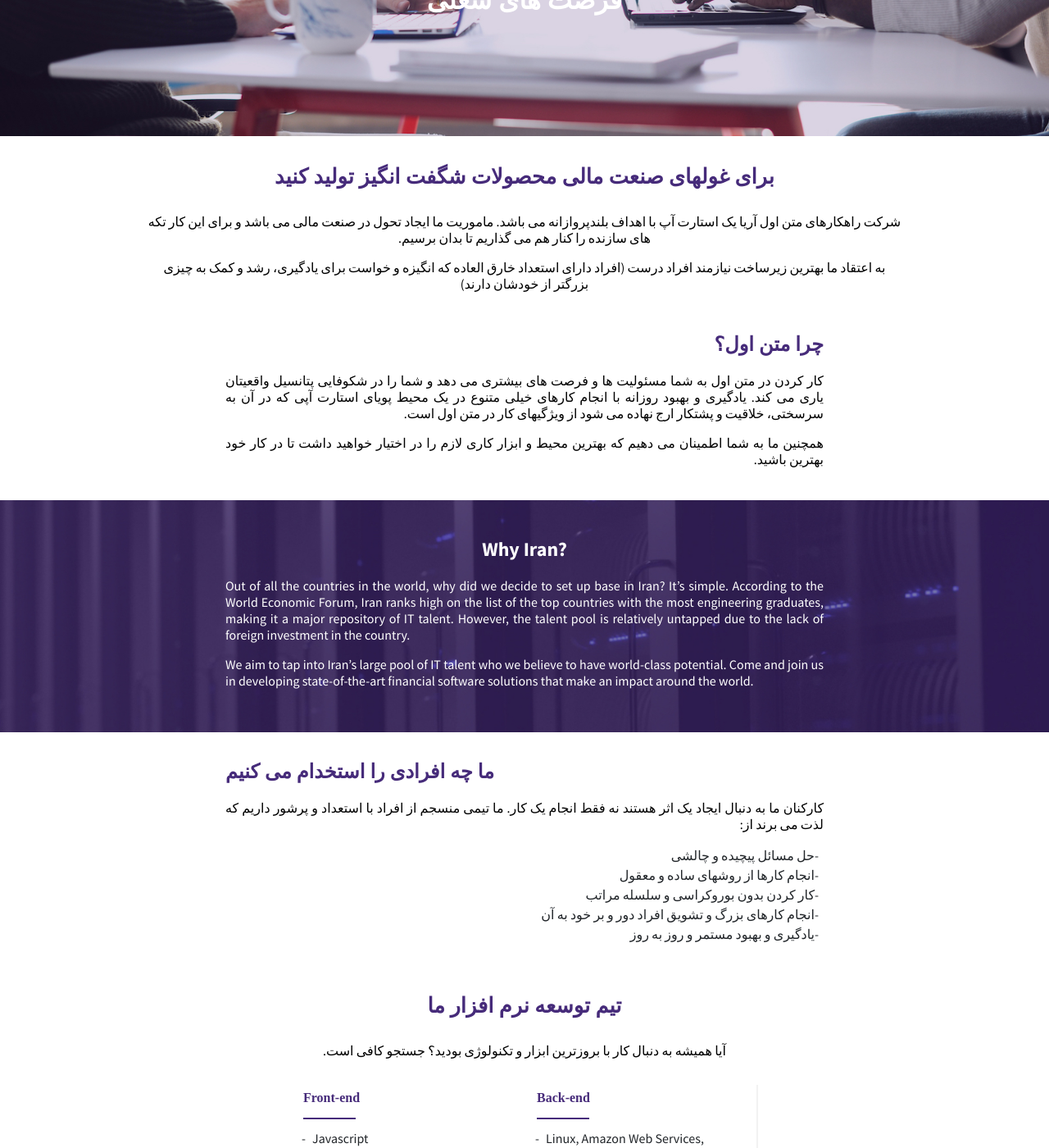
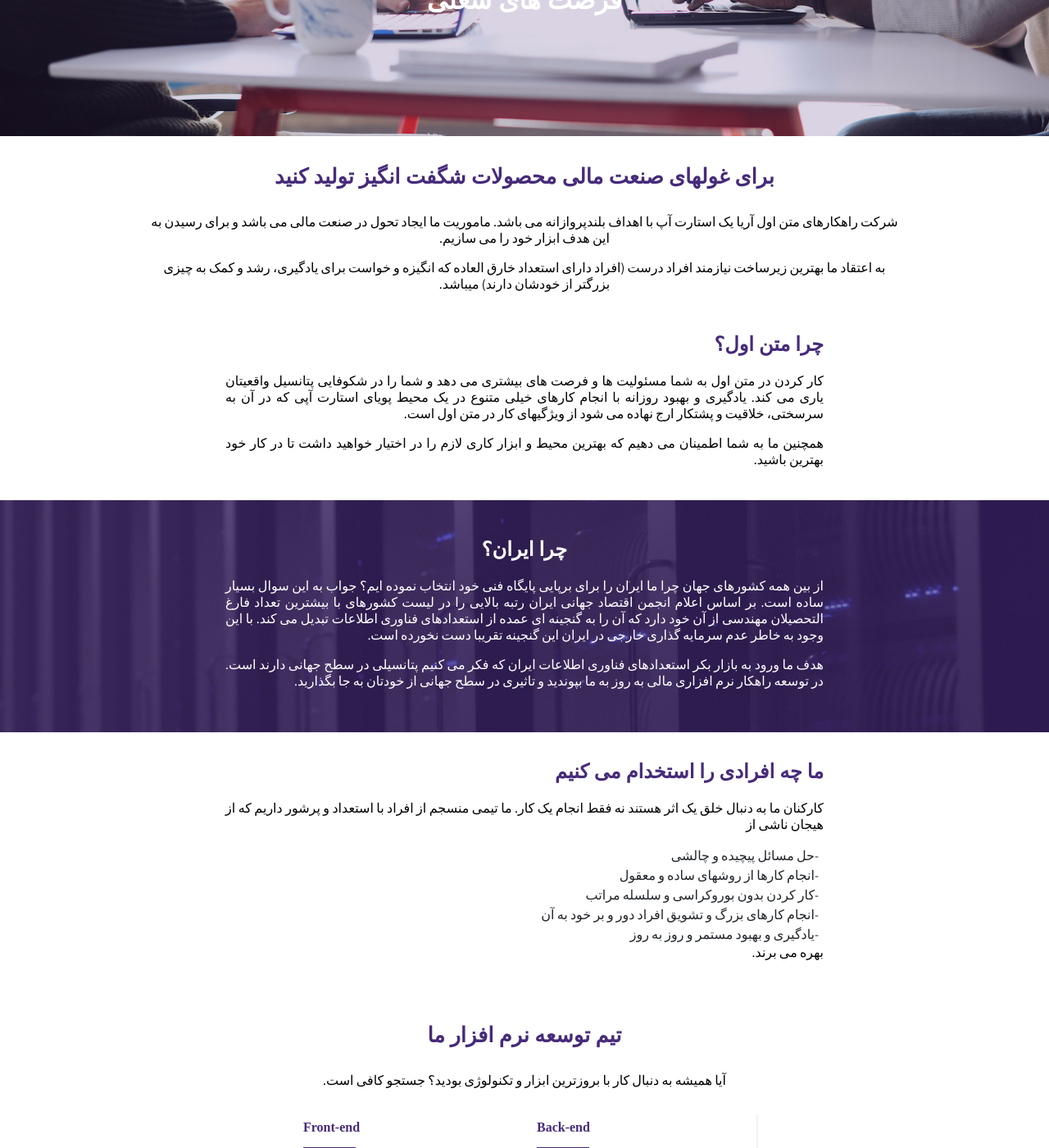
Before and after one commit to shayan-binary/firstsource, a Jekyll site: the page built from fa/careers.html, in a window 1280 px wide and 1400 px high, scrolled down 201 px. Shown: the whole window at 82% size. Built offline with Jekyll 4.4.1, drawn with Linux system fonts in a browser that asks for light colours; some web fonts are replaced; some of the changed text lies outside the part shown.

Commit message:
fix translation

```diff
--- a/_data/translations.yml
+++ b/_data/translations.yml
@@ -14,7 +14,7 @@ fa:
   learn-more: "بیشتر بدانید"
   services-text: "ما بهترین راهکارهای تکنولوژیک را تولید می کنیم که به مشتریانمان در باینری آپشنز و کارگزاری فارکس کمک می کند که سود نهایی خود را بیشینه کنند."
   services-page-title: "ما نرم افزارها و اپلیکیشن های قدرتمند و در عین حال قابل فهمی تولید می کنیم که خدمات مالی را برای همه قابل دسترس می کنند."
-  services-page-text: "راهکارهای متن اول آریا تیم مهندسی نرم افزاری است که صنعت مالی به آن نیاز دارد، ما با عرضه راهکارهای تکنولوژیک خوش ساخت و جامع، امکان ساختن نرم افزارهای بهتر و مدیریت بهتر زیرساختها و افزایش سود نهایی را برای مشتری خود میسر می کنیم."
+  services-page-text: "راهکارهای متن اول آریا تیم مهندسی نرم افزاری است که صنعت مالی به آن نیاز دارد، ما با عرضه راهکارهای خوش ساخت و جامع تکنولوژیک، امکان ساختن نرم افزارهای بهتر و مدیریت بهتر زیرساختها و افزایش سود نهایی را برای مشتری خود میسر می کنیم."
   what-we-do: "What we do"
   strategy-and-planning: "استراتژی و برنامه ریزی"
   strategy-and-planning-text: "ما برای پروردن ایده های جدید از طریق برنامه ریزی و تحقیقات دقیق، با سهامداران کلیدی مشتریان خود همکاری نزدیک می کنیم."
@@ -29,10 +29,10 @@ fa:
   MT5-bridge-and-plugins: "برج ها و پلاگین های MT5"
   MT5-bridge-and-plugins-text: "ما به کاربران کمک می کنیم تا ریسک و نقدشوندگی را از طریق توسعه بریج ها و پلاگین های شخصی سازی شده مدیریت کنند."
   services-page-footer: "ما اعتقاد داریم که نرم افزار عالی از دل ترکیب درست افراد و تکنولوژی به وجود می آید. به همین دلیل است که ما افرادی را استخدام می کنیم که انگیزه، استعداد و ایده های استثنایی دارند و آنها را مجهز به پیشرفته ترین سخت افزار و نرم افزار می نماییم تا شما را در رفع نیازهای منحصر به فرد کسب و کارتان یاری کنیم."
-  about-us-page-1: "راهکارهای متن اول آریا یک شرکت ویژه توسعه نرم افزار است که در نقطه تلاقی مالی و تکنولوژی کار می کند."
+  about-us-page-1: "راهکارهای متن اول آریا یک شرکت ویژه توسعه نرم افزار است که در نقطه تلاقی مالی و تکنولوژی فعالیت می کند."
   about-us-page-2: "ما معتقدیم که نرم افزار نقش مهمی را در هر کسب و کاری بازی می کند به ویژه برای موسسات مالی که روزانه میلیونها تراکنش را مدیریت می کنند."
   about-us-page-3: "ما به صورت مستمر برای ارائه محصول و خدمات به روز برای حل مشکلات، رفع نیازها و چالش ها و تقویت کسب و کار مرزهای ناممکن را در می نوردیم."
-  our-software-development-philosophy: "فلسفه توسعه نرم افزار"
+  our-software-development-philosophy: "چگونگی توسعه نرم افزار"
   our-software-development-philosophy-text: "ما برای ساخت تیم های نرم افزاری و تولید کدهای بهتر از تست Joel استفاده می کنیم."
   our-software-development-philosophy-text-part-1: "ما برای ساخت تیم های نرم افزاری و تولید کدهای بهتر از"
   our-software-development-philosophy-text-part-2: "تست Joel"
@@ -52,36 +52,37 @@ fa:
   spec: "اسناد مشخصات"
   spec-text: "قبل از شروع کدنویسی ما برای پروژه های پیچیده یک سند مشخصات تهیه می کنیم."
   quiet-working-conditions: "شرایط کاری آرام"
-  quiet-working-conditions-text: "ما در یک محیط کاری باز کار می کنیم ولی در عین حال اتاق های خصوصی برای برنامه نویسان در صورتی که بخواهند در محیط آرامتر و با تمرکز بیشتر کار کنند."
+  quiet-working-conditions-text: "ما در یک محیط کاری باز کار می کنیم ولی در عین حال اتاق های خصوصی برای برنامه نویسان در صورتی که بخواهند در محیط آرامتر و با تمرکز بیشتر کار کنند مهیا می باشد."
   best-tools: "بهترین ابزارها"
   best-tools-text: "مک بوک پرو برای تمام برنامه نویسان ما مهیا می باشد."
   testers: "تست نرم افزار"
   testers-text: "کارشناسان تست نرم افزار ما قبل از انتشار کد جدید برای تولید آن را تست می کنند."
   interview-process: "فرایند استخدام"
-  interview-process-text: "همه برنامه نویس های ما برای استخدام، یک مرحله تست برنامه نویسی را در حین فرایند ارزیابی های استخدامی می گذرانند."
+  interview-process-text: "ٖهمه برنامه نویس های ما برای استخدام، حداقل یک مرحله تست برنامه نویسی را‍ می گذرانند."
   usability-testing: "تست قابلیت استفاده"
   usability-testing-text: "برای همه پروژه های فرانت اند از تست قابلیت کاربری استفاده می کنیم."
   careers-page:
     name: "فرصت های شغلی"
     title: "برای غولهای صنعت مالی محصولات شگفت انگیز تولید کنید"
-    text-1: "شرکت راهکارهای متن اول آریا یک استارت آپ با اهداف بلندپروازانه می باشد. ماموریت ما ایجاد تحول در صنعت مالی می باشد و برای این کار تکه های سازنده را کنار هم می گذاریم تا بدان برسیم."
-    text-2: "به اعتقاد ما بهترین زیرساخت نیازمند افراد درست (افراد دارای استعداد خارق العاده که انگیزه و خواست برای یادگیری، رشد و کمک به چیزی بزرگتر از خودشان  دارند)"
+    text-1: "شرکت راهکارهای متن اول آریا یک استارت آپ با اهداف بلندپروازانه می باشد. ماموریت ما ایجاد تحول در صنعت مالی می باشد و برای رسیدن به این هدف ابزار خود را می سازیم."
+    text-2: "به اعتقاد ما بهترین زیرساخت نیازمند افراد درست (افراد دارای استعداد خارق العاده که انگیزه و خواست برای یادگیری، رشد و کمک به چیزی بزرگتر از خودشان دارند) میباشد."
     why-us:
       title: "چرا متن اول؟"
       text-1: "کار کردن در متن اول به شما مسئولیت ها و فرصت های بیشتری می دهد و شما را در شکوفایی پتانسیل واقعیتان یاری می کند. یادگیری و بهبود روزانه با انجام کارهای خیلی متنوع در یک محیط پویای استارت آپی که در آن به سرسختی، خلاقیت و پشتکار ارج نهاده می شود از ویژگیهای کار در متن اول است."
       text-2: "همچنین ما به شما اطمینان می دهیم که بهترین محیط و ابزار کاری لازم را در اختیار خواهید داشت تا در کار خود بهترین باشید."
     why-iran:
-      title: Why Iran?
-      text-1: Out of all the countries in the world, why did we decide to set up base in Iran? It’s simple. According to the World Economic Forum, Iran ranks high on the list of the top countries with the most engineering graduates, making it a major repository of IT talent. However, the talent pool is relatively untapped due to the lack of foreign investment in the country.
-      text-2: We aim to tap into Iran’s large pool of IT talent who we believe to have world-class potential. Come and join us in developing state-of-the-art financial software solutions that make an impact around the world.
+      title: "چرا ایران؟"
+      text-1: "از بین همه کشورهای جهان چرا ما ایران را برای برپایی پایگاه فنی خود انتخاب نموده ایم؟ جواب به این سوال بسیار ساده است. بر اساس اعلام انجمن اقتصاد جهانی ایران رتبه بالایی را در لیست کشورهای با بیشترین تعداد فارغ التحصیلان مهندسی از آن خود دارد که آن را به گنجینه ای عمده از استعدادهای فناوری اطلاعات تبدیل می کند. با این وجود به خاطر عدم سرمایه گذاری خارجی در ایران این گنجینه تقریبا دست نخورده است."
+      text-2: "هدف ما ورود به بازار بکر استعدادهای فناوری اطلاعات ایران که فکر می کنیم پتانسیلی در سطح جهانی دارند است. در توسعه راهکار نرم افزاری مالی به روز به ما بپوندید و تاثیری در سطح جهانی از خودتان به جا بگذارید."
     looking-for:
       title: "ما چه افرادی را استخدام می کنیم"
-      text: "کارکنان ما به دنبال ایجاد یک اثر هستند نه فقط انجام یک کار. ما تیمی منسجم از افراد با استعداد و پرشور داریم که لذت می برند از:"
+      text: "کارکنان ما به دنبال خلق یک اثر هستند نه فقط انجام یک کار. ما تیمی منسجم از افراد با استعداد و پرشور داریم که از هیجان ناشی از"
       solving-problems: "حل مسائل پیچیده و چالشی"
       get-things-done: "انجام کارها از روشهای ساده و معقول"
       without-hierarchy: "کار کردن بدون بوروکراسی و سلسله مراتب"
       do-great-work: "انجام کارهای بزرگ و تشویق افراد دور و بر خود به آن"
       learn: "یادگیری و بهبود مستمر و روز به روز"
+      enjoy: "بهره می برند."
     our-stack:
       title: "تیم توسعه نرم افزار ما"
       text: "آیا همیشه به دنبال کار با بروزترین ابزار و تکنولوژی بودید؟ جستجو کافی است."
@@ -97,7 +98,7 @@ fa:
         stack-2: HTML/CSS
         stack-3: Javascript frameworks such as Angular, React
     open-positions:
-      title: "موقعیت های شغلی باز"
+      title: "موقعیت های شغلی موجود"
       text: "ما چنین افرادی را استخدام می کنیم: شگفت انگیز و دارای استعداد و انگیزه  این که روزی با یک خط کد جهان را تغییر بدهند. برای ساختن تیمی که هر روز از کار کردن در آن لذت ببرید به ما بپیوندید."
     hr:
       title: General Affairs & Human Resource Executive
--- a/about.html
+++ b/about.html
@@ -106,7 +106,7 @@ lang: en
             <img class="card-img-top" src={{ "/img/icons/bug_database.svg" | prepend: site.github.url | replace: 'http://', 'https://' }} alt="Card image cap">
             <div class="card-body">
               <h4 class="card-title">{{ translate.bug-database }}</h4>
-              <p class="card-text">{{ translate.bug-database.text }}</p>
+              <p class="card-text">{{ translate.bug-database-text }}</p>
             </div>
           </div>
         </div>
@@ -133,7 +133,7 @@ lang: en
             <img class="card-img-top" src={{ "/img/icons/spec.svg" | prepend: site.github.url | replace: 'http://', 'https://' }} alt="Card image cap">
             <div class="card-body">
               <h4 class="card-title">{{ translate.spec }}</h4>
-              <p class="card-text">{{ translate.spec.text }}</p>
+              <p class="card-text">{{ translate.spec-text }}</p>
             </div>
           </div>
           <div class="card-s col-sm-12 col-md-6 col-lg-3">
--- a/fa/about.html
+++ b/fa/about.html
@@ -106,7 +106,7 @@ lang: fa
             <img class="card-img-top" src={{ "/img/icons/bug_database.svg" | prepend: site.github.url | replace: 'http://', 'https://' }} alt="Card image cap">
             <div class="card-body">
               <h4 class="card-title">{{ translate.bug-database }}</h4>
-              <p class="card-text">{{ translate.bug-database.text }}</p>
+              <p class="card-text">{{ translate.bug-database-text}}</p>
             </div>
           </div>
         </div>
@@ -133,7 +133,7 @@ lang: fa
             <img class="card-img-top" src={{ "/img/icons/spec.svg" | prepend: site.github.url | replace: 'http://', 'https://' }} alt="Card image cap">
             <div class="card-body">
               <h4 class="card-title">{{ translate.spec }}</h4>
-              <p class="card-text">{{ translate.spec.text }}</p>
+              <p class="card-text">{{ translate.spec-text }}</p>
             </div>
           </div>
           <div class="card-s col-sm-12 col-md-6 col-lg-3">
--- a/fa/careers.html
+++ b/fa/careers.html
@@ -42,9 +42,9 @@ lang: fa
     <div class="row justify-content-md-center">
       <div class="col-sm-12 col-md-8">
         <div class="intro-message">
-          <h3 class="reverse_color ltr-in-persian">{{ translate.careers-page.why-iran.title }}</h3>
-          <p class="reverse_color text-justify ltr-in-persian">{{ translate.careers-page.why-iran.text-1 }}</p>
-          <p class="reverse_color text-justify ltr-in-persian">{{ translate.careers-page.why-iran.text-2 }}</p>
+          <h3 class="reverse_color">{{ translate.careers-page.why-iran.title }}</h3>
+          <p class="reverse_color text-justify">{{ translate.careers-page.why-iran.text-1 }}</p>
+          <p class="reverse_color text-justify">{{ translate.careers-page.why-iran.text-2 }}</p>
         </div>
       </div>
     </div>
@@ -54,7 +54,7 @@ lang: fa
 <section class="container">
   <div class="row justify-content-md-center mb-2 mt-4">
     <div class="col-sm-12 col-md-8 text-justify">
-      <h3 class="text-left">{{ translate.careers-page.looking-for.title }}</h3>
+      <h3>{{ translate.careers-page.looking-for.title }}</h3>
       <p class="">{{ translate.careers-page.looking-for.text }}</p>
       <ul class="dashed">
         <li>{{ translate.careers-page.looking-for.solving-problems }}</li>
@@ -63,6 +63,7 @@ lang: fa
         <li>{{ translate.careers-page.looking-for.do-great-work }}</li>
         <li>{{ translate.careers-page.looking-for.learn }}</li>
       </ul>
+      <p class="">{{ translate.careers-page.looking-for.enjoy }}</p>
 
     </div>
   </div>
```
